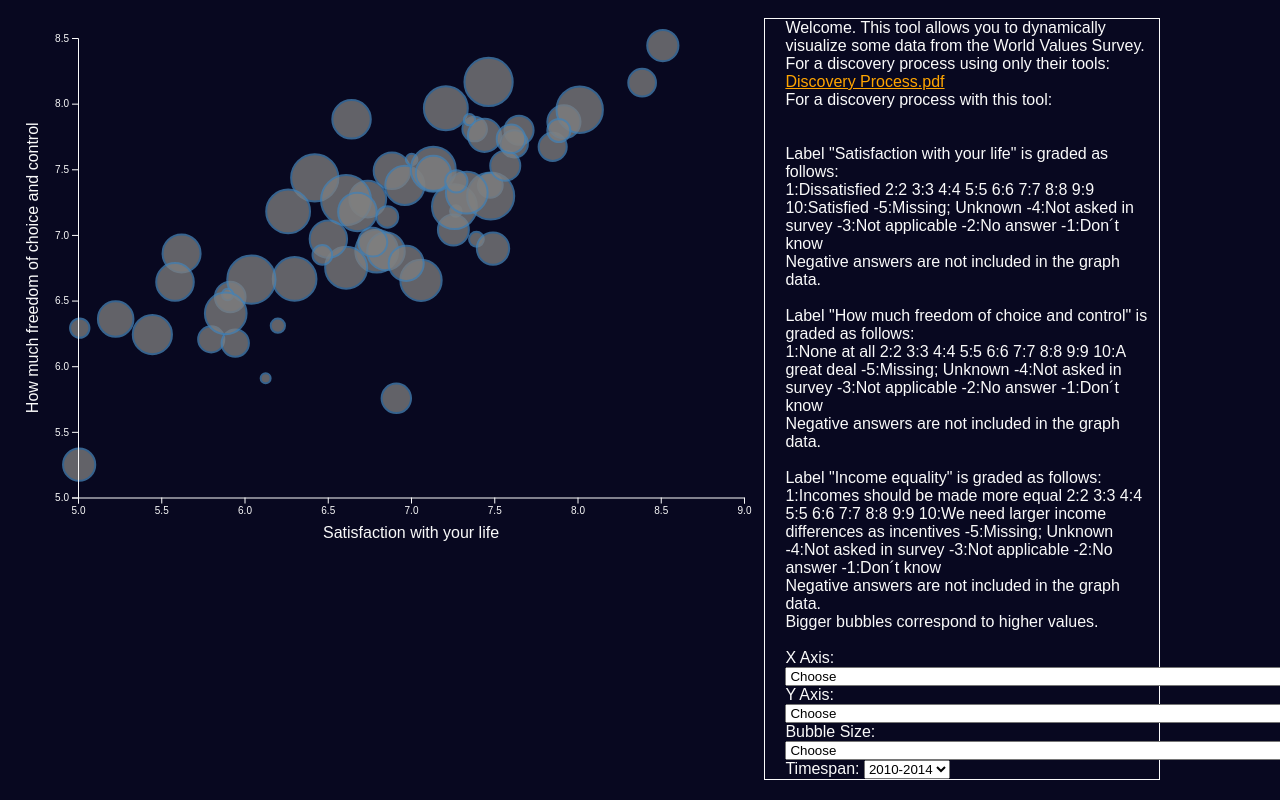
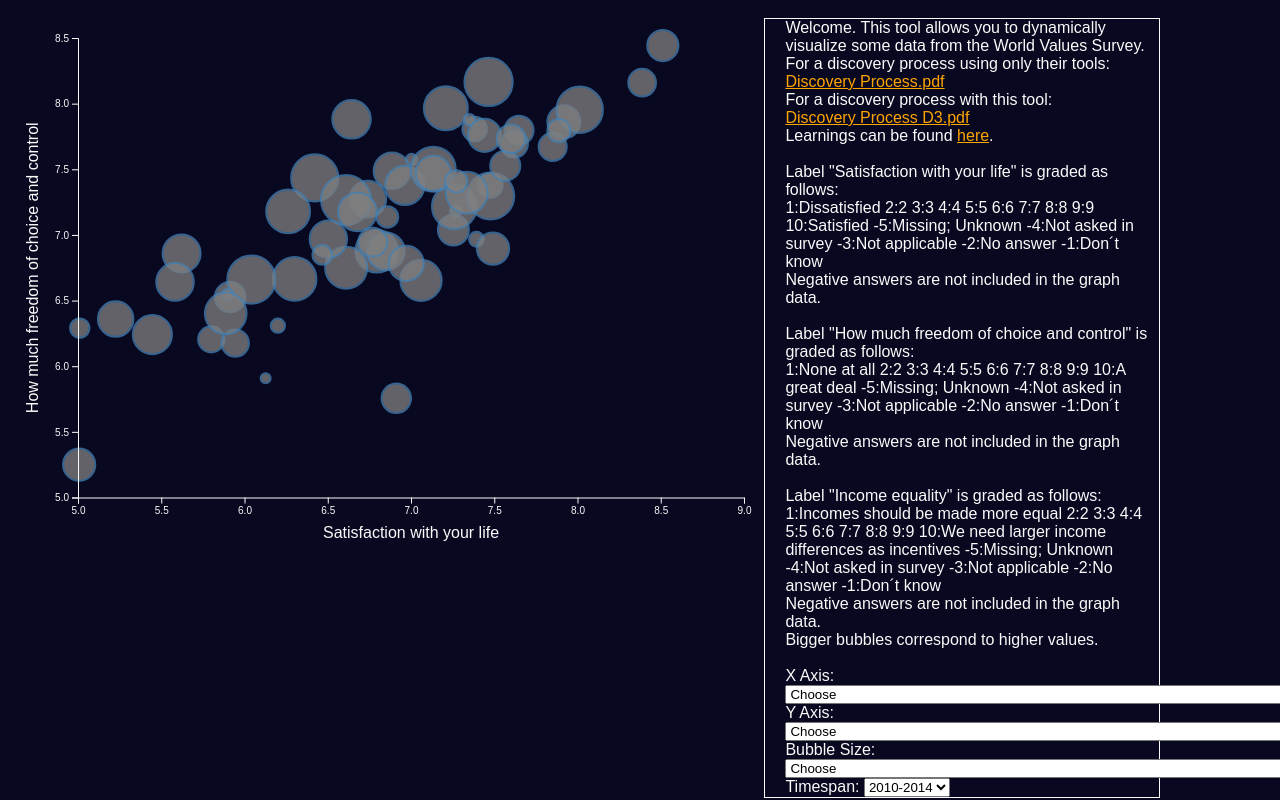
Before and after one commit to Albrektson/ValuesViz, a plain HTML site: page index.html in a window 1280 px wide. Shown: the top 800 px of the page. Drawn offline with nearby package versions, Linux system fonts and the light colour scheme.

Commit message:
Documentation

```diff
--- a/index.html
+++ b/index.html
@@ -64,7 +64,10 @@
 				<br/>
 				For a discovery process with this tool:
 				<br/>
-				<a href=''></a>
+				<a href='discovery2.pdf'>Discovery Process D3.pdf</a>
+				<br/>
+				Learnings can be found
+				<a href='discovery2.pdf'>here</a>.
 
 				<br/><br/>
 
```
Also changed, not shown: 2 other files.
